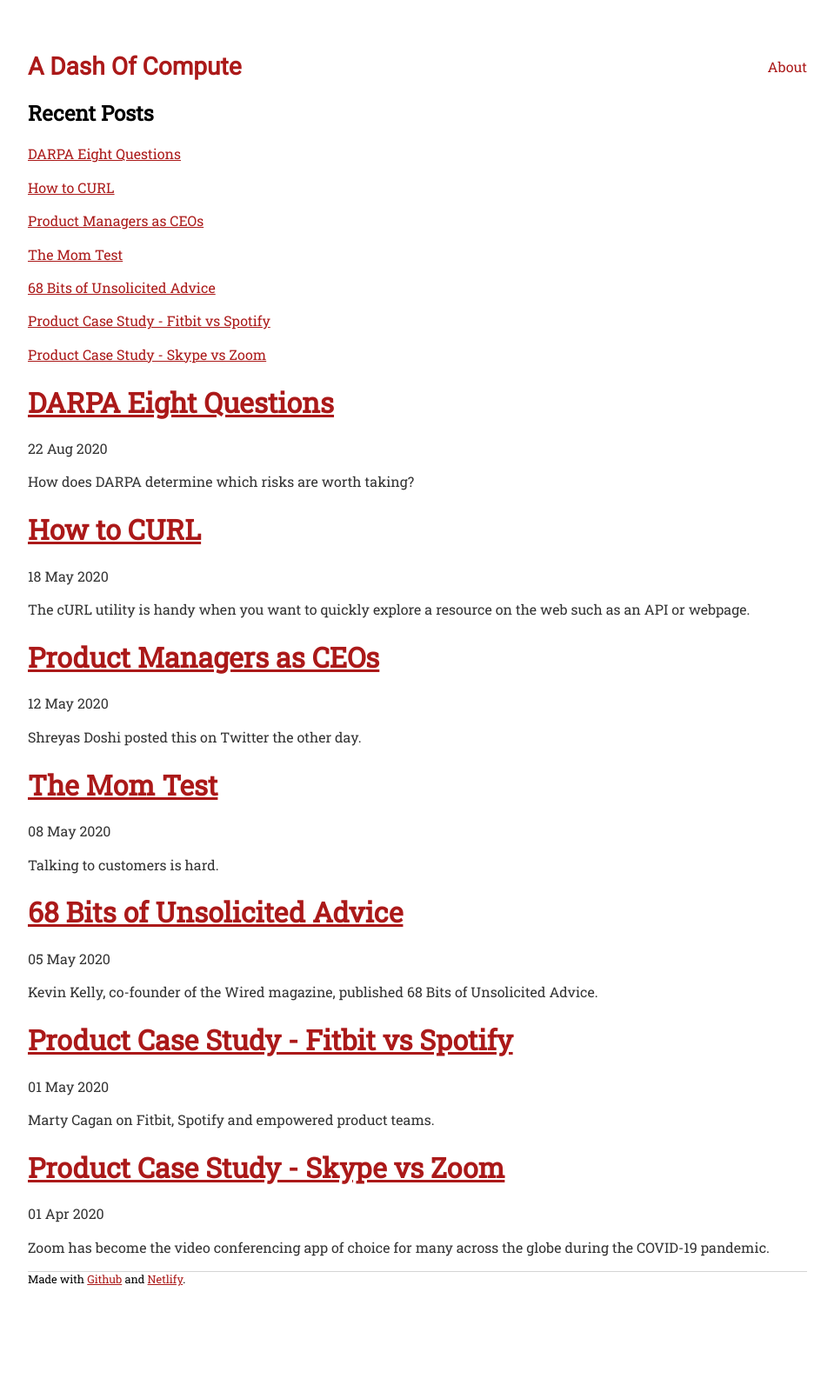
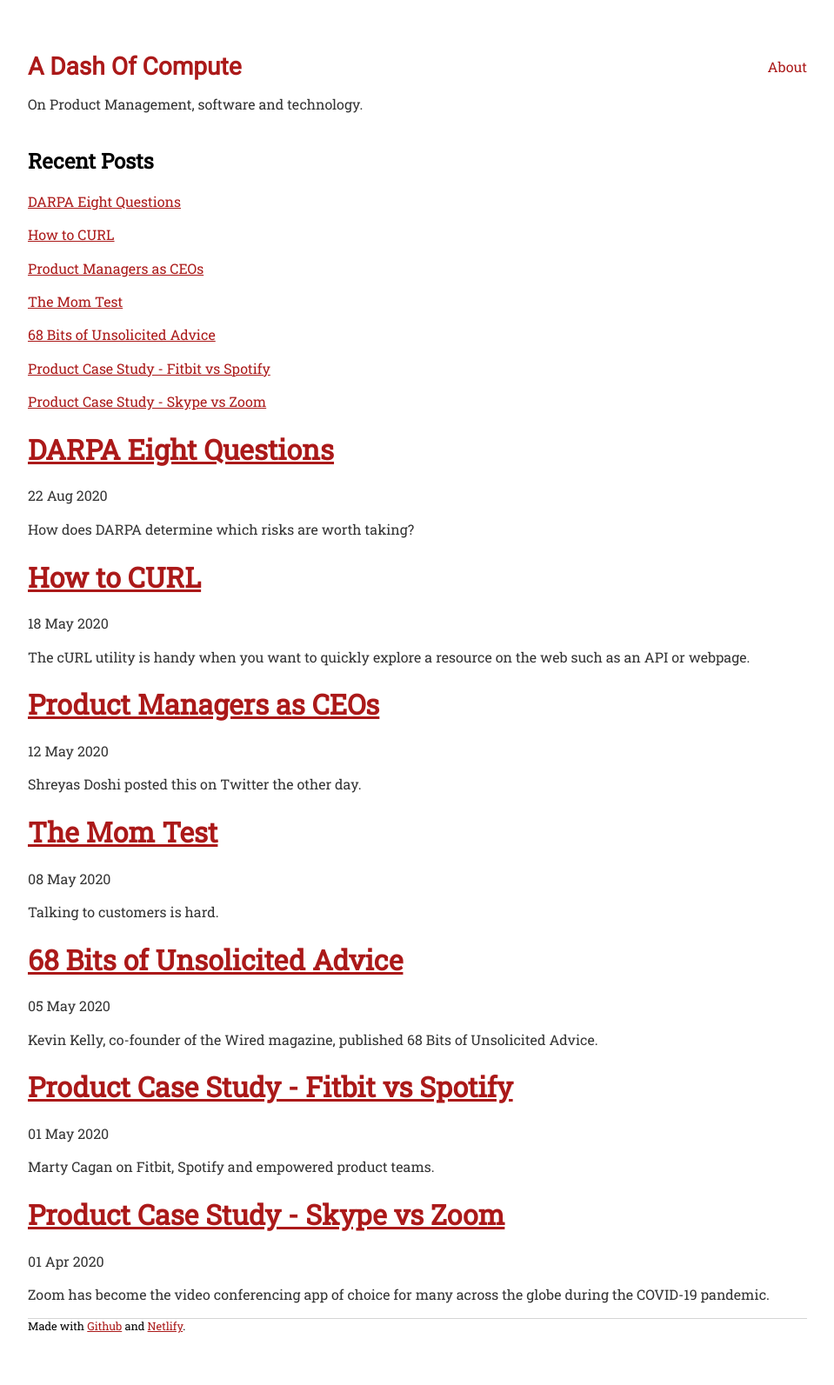
Before and after one commit to sautee/sautee.github.io, a Jekyll site: the page built from pages/index.md, in a window 1280 px wide. Shown: the whole page at 87% size, without its empty margins (160-1119 px from the left). Built offline with Jekyll 4.4.1, drawn with Linux system fonts in a browser that asks for light colours; before the commit the page ends 1539 px from its top, so only the background shows below that.

Commit message:
Update header.html

```diff
--- a/_includes/layout/header.html
+++ b/_includes/layout/header.html
@@ -8,5 +8,8 @@
             {% endif %}
             {% endfor %}
         </div>
+        <div>
+            <p>On Product Management, software and technology.</p>
+        </div>
     </nav>
 </header>
```
